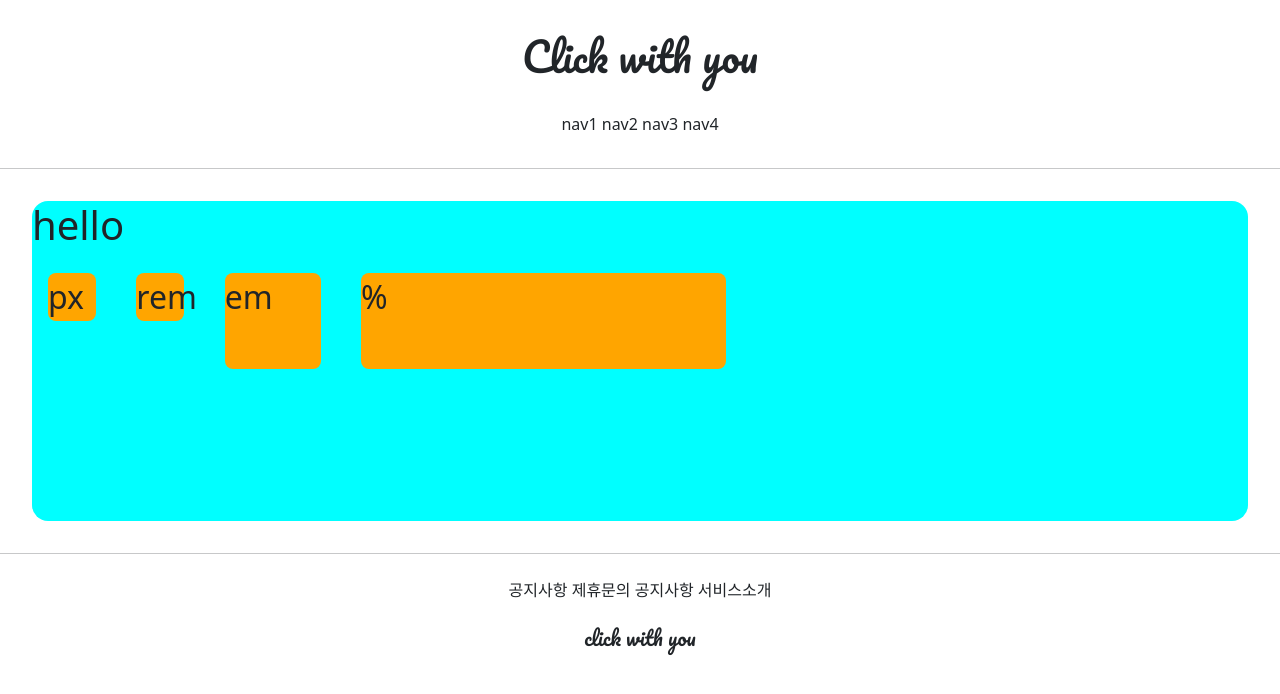
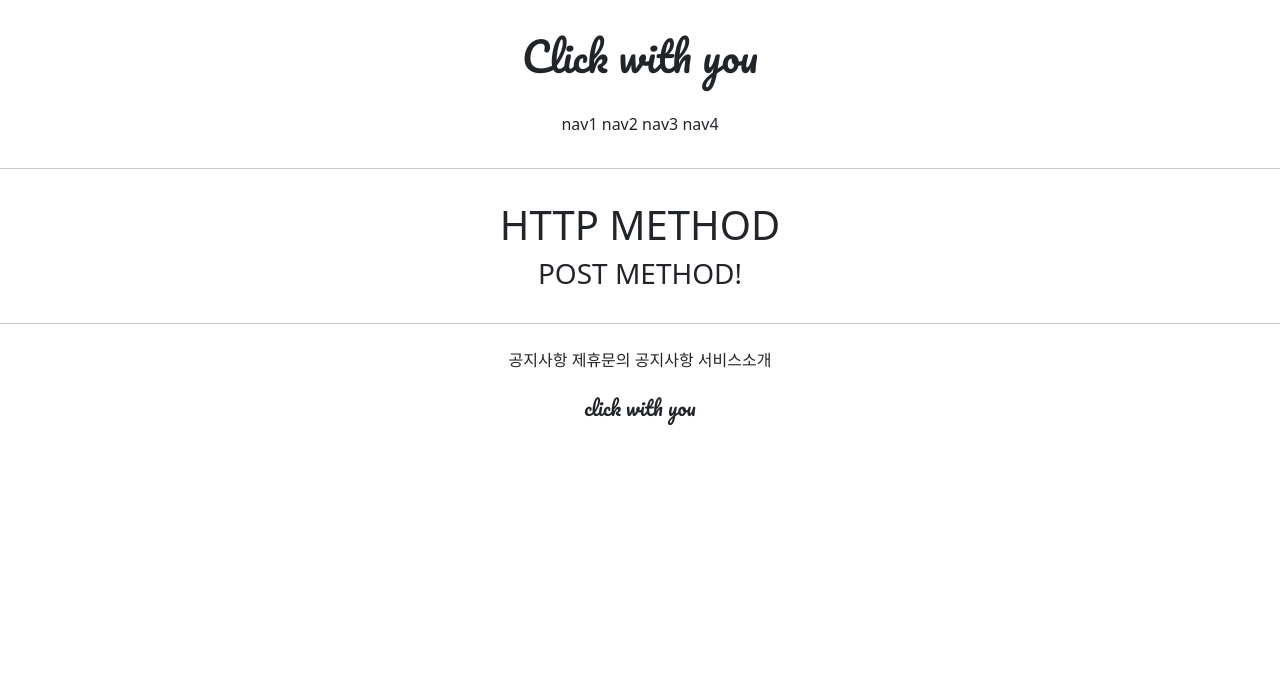
Before and after one commit to solahyun/Hackathon_gis, a Django app: page /accounts/hello_world/ in a window 1280 px wide. Shown: the top 694 px of the page. Run offline with Django 3.2, Linux system fonts and the light colour scheme; parts of the project's set-up code (start-up, migrations or seed data) failed here and were passed over.

Commit message:
21/07/09 Fri commit 2

```diff
--- a/accountapp/templates/accountapp/hello_world.html
+++ b/accountapp/templates/accountapp/hello_world.html
@@ -2,27 +2,11 @@
 
 {% block content %}
 
-    <style>
-        .testing{
-            background-color: orange;
-            margin: 1rem;
-            height: 50px;
-            width: 50px;
-            border-radius: .5rem;
-            display: inline-block;
-        }
-    </style>
 
+    <div style="margin: 2rem; text-align: center">
+        <h1>HTTP METHOD</h1>
 
-    <div style="height: 20rem; background-color: aqua;
-    margin: 2rem; border-radius: 1rem; font-size: 2rem">
-        <h1>hello</h1>
-
-    <div class="testing" style="height: 48px; width: 48px">px</div>
-    <div class="testing" style="height: 3rem; width: 3rem">rem</div>
-    <div class="testing" style="height: 3em; width: 3em">em</div>
-    <div class="testing" style="height: 30%; width: 30%">%</div>
-
+    <h3>{{ text }}</h3>
     </div>
 
 {% endblock %}
--- a/accountapp/views.py
+++ b/accountapp/views.py
@@ -3,4 +3,9 @@ from django.shortcuts import render
 
 # Create your views here.
 def hello_world(request):
-    return render(request, 'accountapp/hello_world.html')
+    if request.method == "POST":
+        return render(request, 'accountapp/hello_world.html',
+                      context={'text':'POST METHOD!'})
+    else:
+        return render(request, 'accountapp/hello_world.html',
+                      context={'text':'POST METHOD!'})
```
